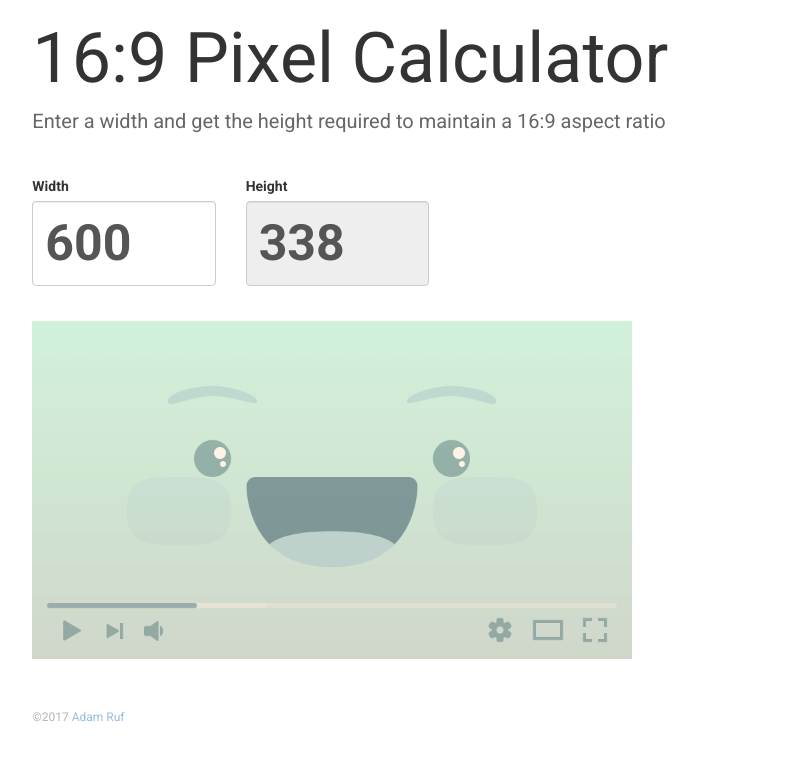
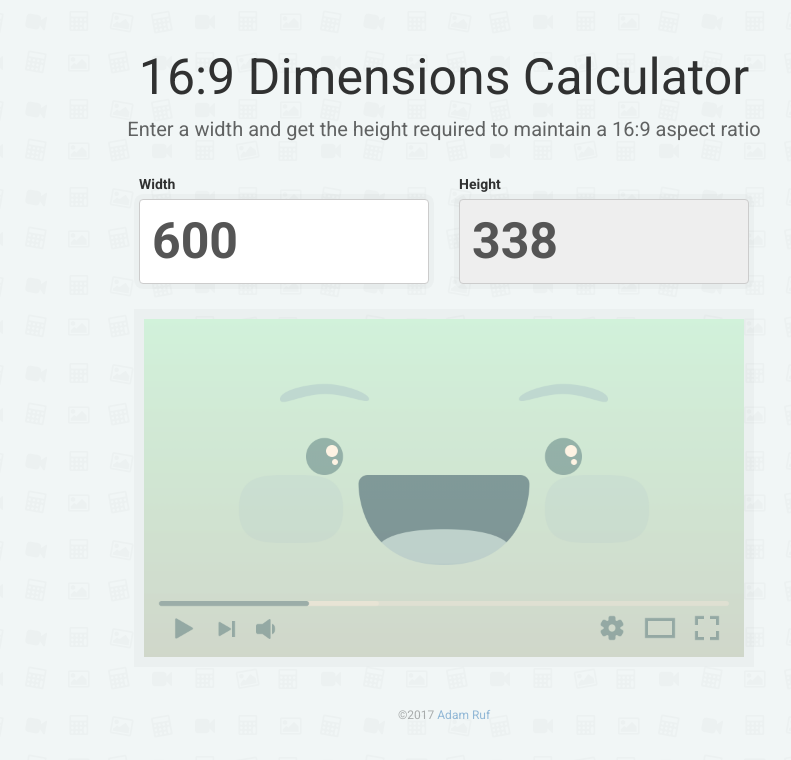
Before and after one commit to adamruf/aspect-ratio-pixel-calculator, a plain HTML site: page index.html in a window 1280 px wide. Shown: the whole page, without its empty margins (196-987 px from the left). Drawn offline with nearby package versions, Linux system fonts and the light colour scheme.

Commit message:
Bunch of visual layer tweaks, added tiled bg

```diff
--- a/index.html
+++ b/index.html
@@ -12,12 +12,15 @@
 
   <style>
     body {
+      background-color: #f1f6f6;
+      background-image: url(img/bg-tile-for-dimension-calculator@2x.png);
+      background-size: 338px;
       color: rgba(0,0,0,0.8);
       font-family: Roboto, Helvetica Neue, Arial, sans-serif;
     }
 
     h1 {
-      font-size: 7rem;
+      font-size: 5rem;
     }
 
     p {
@@ -31,12 +34,20 @@
       height: auto;
     }
 
+    .input--framed {
+      box-shadow: 0 0 0 0.5rem rgba(0,0,0,0.025);
+    }
+
+    .img--framed {
+      box-shadow: 0 0 0 1rem rgba(0,0,0,0.025);
+    }
+
     .mg-b-5 {
       margin-bottom: 5rem;
     }
 
-    .mg-b-3 {
-      margin-bottom: 3rem;
+    .mg-t-3 {
+      margin-top: 3rem;
     }
 
     .mg-b-2 {
@@ -58,27 +69,24 @@
 <body>
   <div class="container-fluid">
     <div class="row">
-      <div class="col-md-8 col-md-offset-2 col-sm-offset-1 mg-b-3">
-        <h1>16:9 Pixel Calculator</h1>
+      <div class="col-md-8 col-md-offset-2 col-sm-offset-1 mg-t-3 mg-b-2 text-center">
+        <h1>16:9 Dimensions Calculator</h1>
         <p>Enter a width and get the height required to maintain a 16:9 aspect ratio</p>
       </div>
     </div>
 
     <form class="mg-b-2">
       <div class="row">
-        <div class="col-md-2 col-md-offset-2 col-sm-3 col-sm-offset-1 col-xs-6">
+        <div class="col-lg-3 col-lg-offset-3 col-md-3 col-md-offset-3 col-sm-4 col-sm-offset-2 col-xs-6">
           <div class="form-group">
             <label for="imgWidth">Width</label>
-            <input type="number" class="form-control form-control--lg" id="imgWidth" value="600" min="50" max="3840">
+            <input type="number" class="form-control form-control--lg input--framed" id="imgWidth" value="600" min="50" max="3840">
           </div>
         </div>
-        <!-- <div class="col-md-1">
-          <p class="text-center" style="font-size: 50px;font-weight: bold;opacity:0.3;vertical-align:middle;">x</p>
-        </div> -->
-        <div class="col-md-2 col-sm-3 col-xs-6">
+        <div class="col-lg-3 col-md-3 col-sm-4 col-xs-6">
           <div class="form-group">
             <label for="imgHeight">Height</label>
-            <input type="number" class="form-control  form-control--lg" id="imgHeight" readonly>
+            <input type="number" class="form-control  form-control--lg input--framed" id="imgHeight" readonly>
           </div>
         </div>
       </div>
@@ -86,21 +94,21 @@
 
 
     <div class="row">
-      <div class="col-md-6 col-md-offset-2 col-sm-offset-1 mg-b-5">
+      <div class="col-md-8 col-md-offset-2 mg-b-5 text-center">
         <!-- <label>Example Image <span class="muted"></span></label><br> -->
-        <img src="img/example-image.png" alt="Example image" id="exampleImg" class="js-example-img">
+        <img src="img/example-image.png" alt="Example image" id="exampleImg" class="img--framed js-example-img">
       </div>
     </div>
 
 
     <footer>
       <div class="row">
-        <div class="col-md-10 col-md-offset-2 col-sm-offset-1">
+        <div class="col-md-12 text-center">
           <p>&copy;2017 <a href="http://adamruf.com">Adam Ruf</a></p>
         </div>
       </div>
-    </div>
-  </footer>
+    </footer>
+  </div>
 
   <script
     src="https://code.jquery.com/jquery-3.1.1.min.js"
```
Also changed, not shown: img/bg-tile-for-dimension-calculator@2x.png (added), 1 other file.
